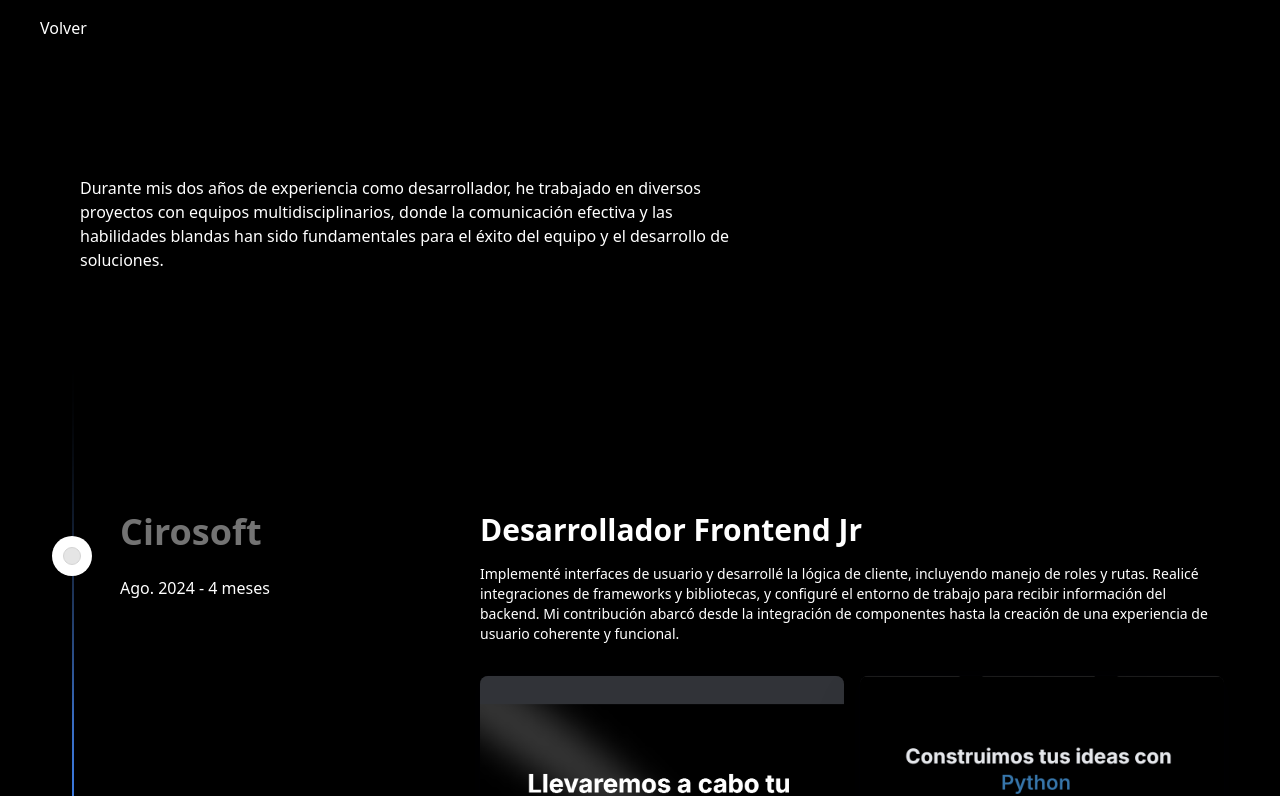
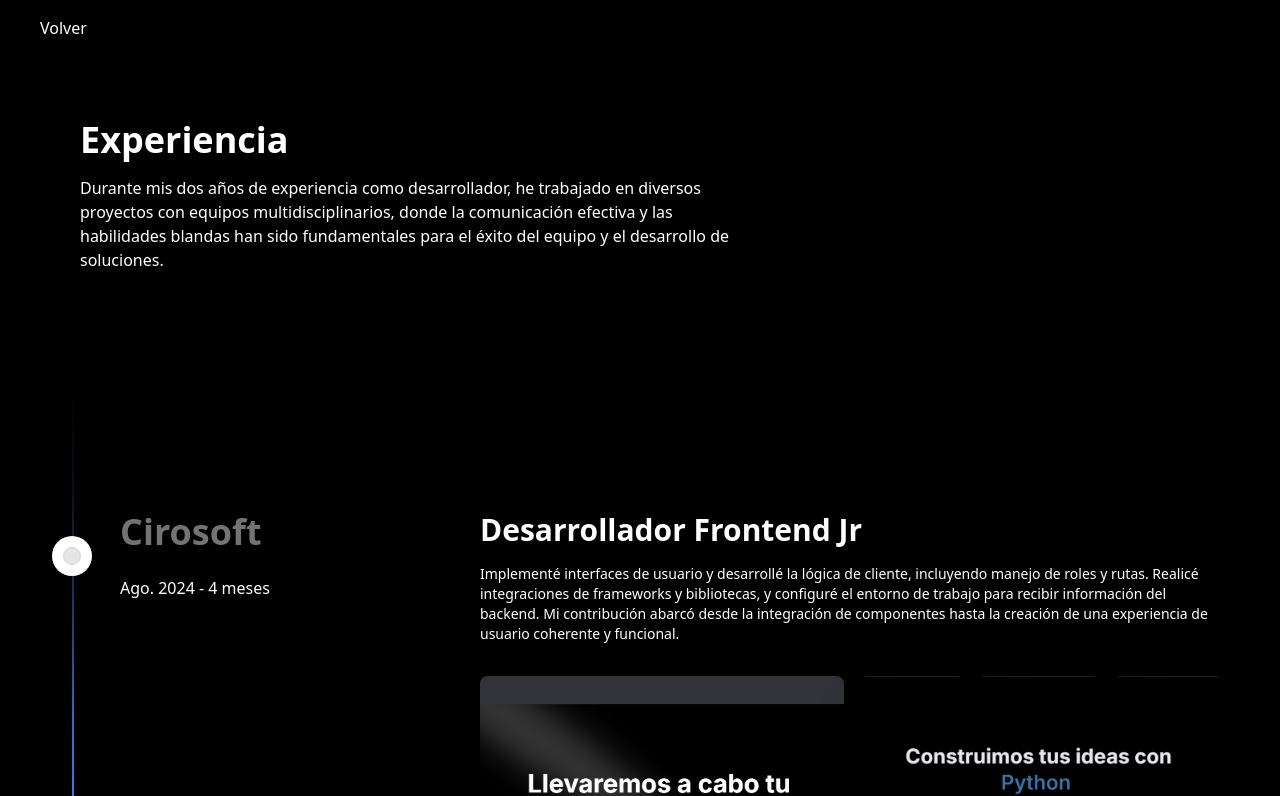
Before and after one commit to Facu-Dev04/Portfolio, a Next.js app: page /experiencia in a window 1280 px wide. Shown: the top 796 px of the page. Built offline with nearby package versions, Linux system fonts and the light colour scheme.

Commit message:
feat: Changes

```diff
--- a/src/components/ui/timeline.tsx
+++ b/src/components/ui/timeline.tsx
@@ -35,7 +35,7 @@
       ref={containerRef}
     >
       <div className="max-w-7xl mx-auto py-20 px-4 md:px-8 lg:px-10">
-        <h2 className="text-lg font-bold md:text-4xl mb-4 text-black dark:text-white max-w-4xl">
+        <h2 className="text-lg font-bold md:text-4xl mb-4 text-white dark:text-white max-w-4xl">
           Experiencia
         </h2>
         <p className="text-white dark:text-white text-sm md:text-base max-w-2xl">
```
